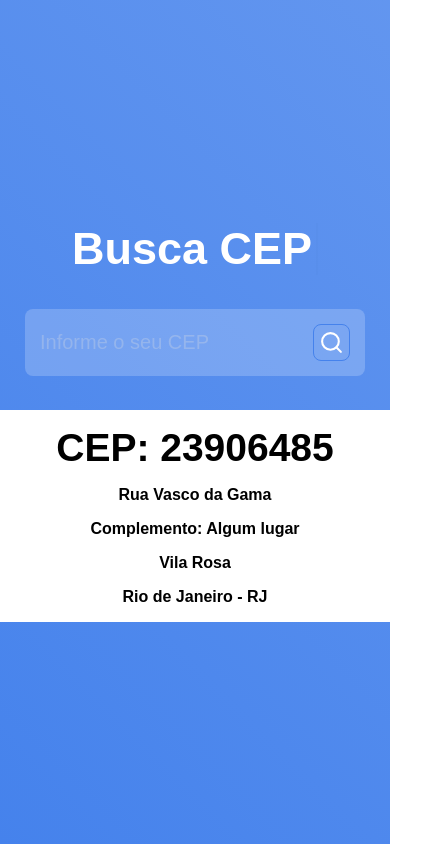
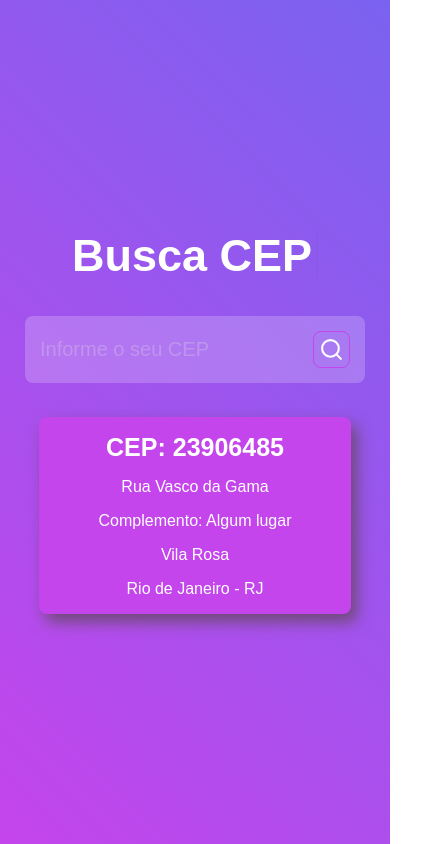
Before and after one commit to avilacamilla/findCepReactJS, a React (Create React App) app: page / in a window 390 px wide. Shown: the whole page, 445 px wide, since content can reach past the window. Built offline with nearby package versions, Linux system fonts and the light colour scheme; the HTML template or start-up script is replaced by a standard one.

Commit message:
Adicionando @media / responsividade

```diff
--- a/src/styles.css
+++ b/src/styles.css
@@ -73,17 +73,48 @@
     justify-content: center;
     align-items: center;
     flex-direction: column;
-    background: #FFF;
-    width: 500px;
+    background: #2c9eef3f;
+    width: 400px;
     border-radius: 8px;
+    box-shadow: 6px 8px 15px rgb(26, 102, 233);
+    color: #FFF;
 }
 
 .main h2 {
     margin: 16px 0;
-    font-size: 39px;
+    font-size: 27px;
 }
 
 .main span {
     margin-bottom: 16px;
-    font-weight: bold;
+
 }
+
+
+@media (max-width: 480px) {
+    .container {
+        background: linear-gradient(45deg,#c545ec, #6145ecd7);
+
+    }
+
+    .title__cep {
+        font-size: 45px;
+    }
+
+    .button__search {
+        border: 1px solid #c545ec;
+    }
+
+    .main {
+        background-color: #c545ec;
+        box-shadow: 6px 8px 15px rgb(111, 74, 118);
+    }
+
+    .main h2 {
+        font-size: 25px;
+    }
+
+    .main {
+        width: 80%;
+    }
+}
```
